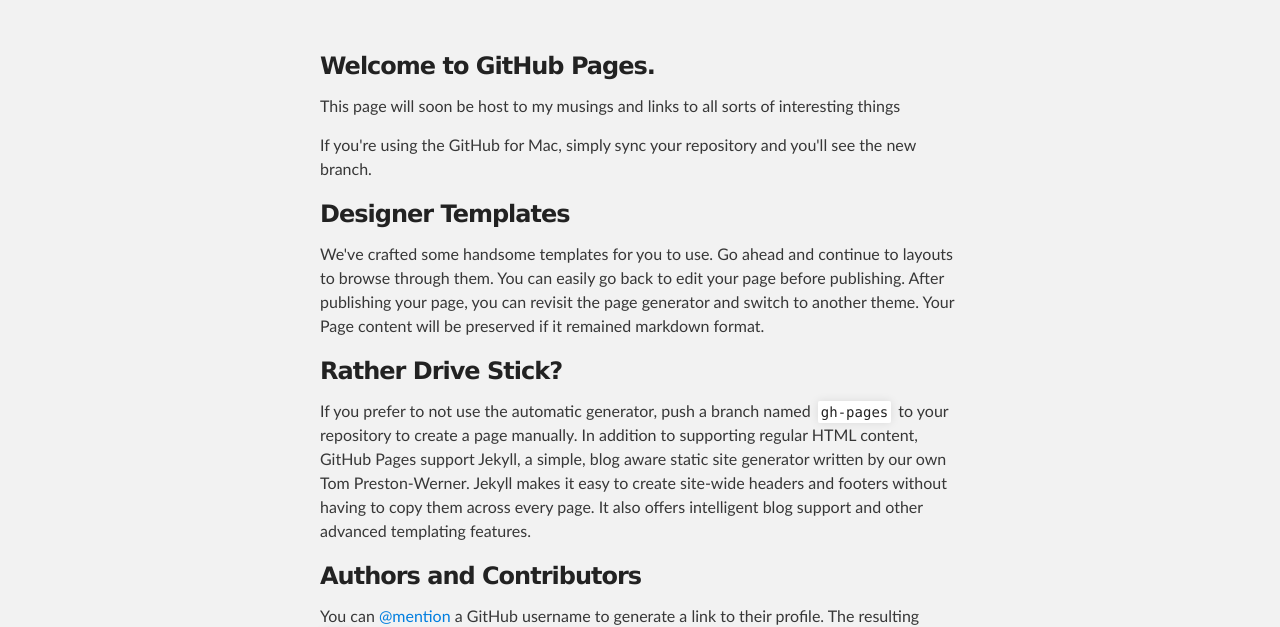
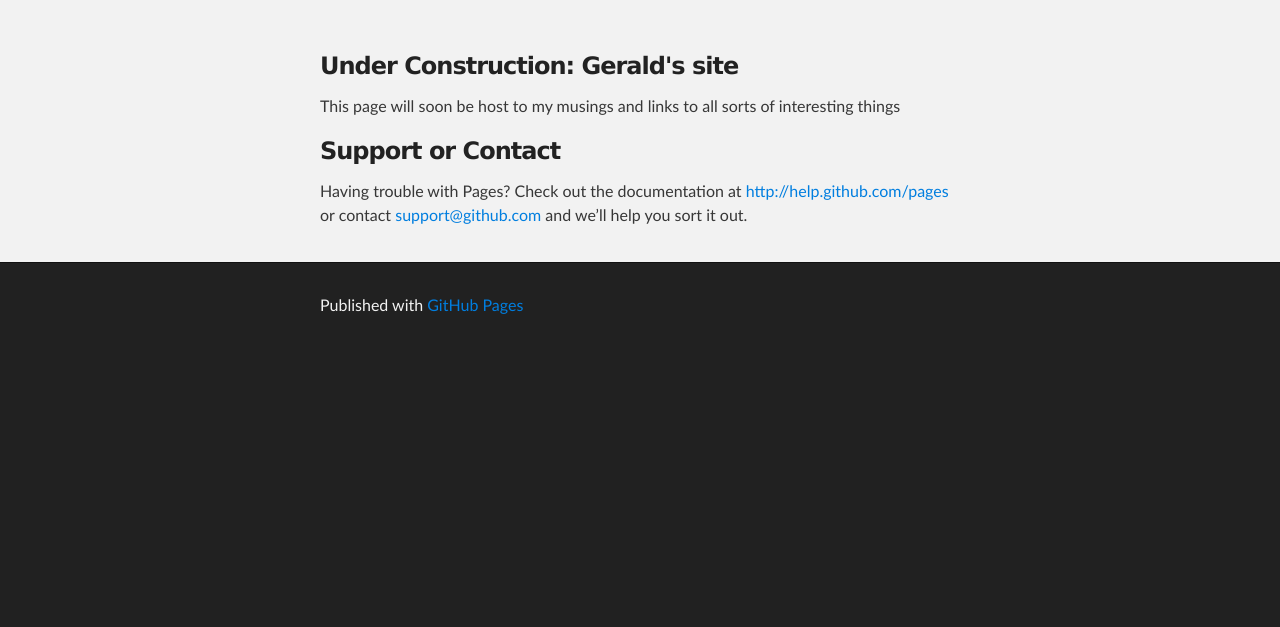
Before and after one commit to geraldvdb/geraldvdb.github.io, a plain HTML site: page index.html in a window 1280 px wide. Shown: the part 176-803 px from the top of the page. Drawn offline with Linux system fonts and the light colour scheme.

Commit message:
second commit

```diff
--- a/index.html
+++ b/index.html
@@ -28,26 +28,9 @@
     <div id="main_content_wrap" class="outer">
       <section id="main_content" class="inner">
         <h3>
-<a name="welcome-to-github-pages" class="anchor" href="#welcome-to-github-pages"><span class="octicon octicon-link"></span></a>Welcome to GitHub Pages.</h3>
+<a name="welcome-to-github-pages" class="anchor" href="#welcome-to-github-pages"><span class="octicon octicon-link"></span></a>Under Construction: Gerald's site</h3>
 
 <p>This page will soon be host to my musings and links to all sorts of interesting things</p>
-
-<p>If you're using the GitHub for Mac, simply sync your repository and you'll see the new branch.</p>
-
-<h3>
-<a name="designer-templates" class="anchor" href="#designer-templates"><span class="octicon octicon-link"></span></a>Designer Templates</h3>
-
-<p>We've crafted some handsome templates for you to use. Go ahead and continue to layouts to browse through them. You can easily go back to edit your page before publishing. After publishing your page, you can revisit the page generator and switch to another theme. Your Page content will be preserved if it remained markdown format.</p>
-
-<h3>
-<a name="rather-drive-stick" class="anchor" href="#rather-drive-stick"><span class="octicon octicon-link"></span></a>Rather Drive Stick?</h3>
-
-<p>If you prefer to not use the automatic generator, push a branch named <code>gh-pages</code> to your repository to create a page manually. In addition to supporting regular HTML content, GitHub Pages support Jekyll, a simple, blog aware static site generator written by our own Tom Preston-Werner. Jekyll makes it easy to create site-wide headers and footers without having to copy them across every page. It also offers intelligent blog support and other advanced templating features.</p>
-
-<h3>
-<a name="authors-and-contributors" class="anchor" href="#authors-and-contributors"><span class="octicon octicon-link"></span></a>Authors and Contributors</h3>
-
-<p>You can <a href="https://github.com/blog/821" class="user-mention">@mention</a> a GitHub username to generate a link to their profile. The resulting <code>&lt;a&gt;</code> element will link to the contributor's GitHub Profile. For example: In 2007, Chris Wanstrath (<a href="https://github.com/defunkt" class="user-mention">@defunkt</a>), PJ Hyett (<a href="https://github.com/pjhyett" class="user-mention">@pjhyett</a>), and Tom Preston-Werner (<a href="https://github.com/mojombo" class="user-mention">@mojombo</a>) founded GitHub.</p>
 
 <h3>
 <a name="support-or-contact" class="anchor" href="#support-or-contact"><span class="octicon octicon-link"></span></a>Support or Contact</h3>
```
